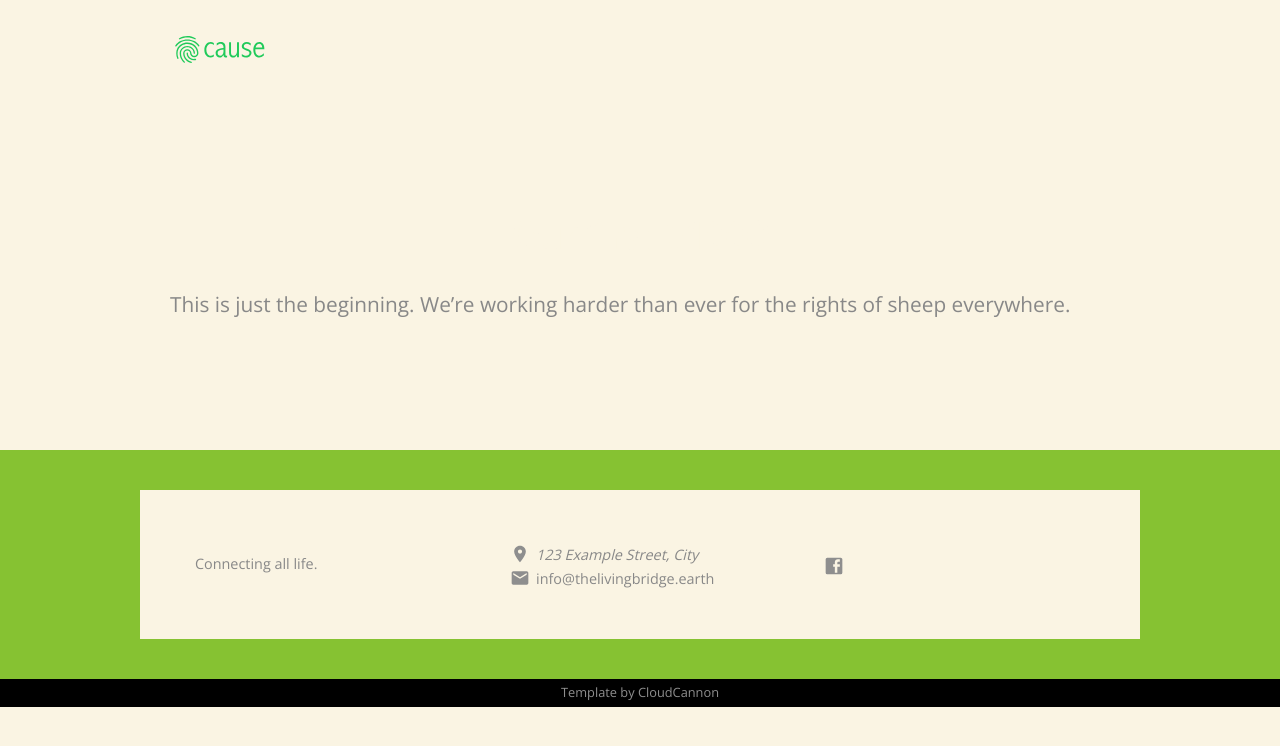
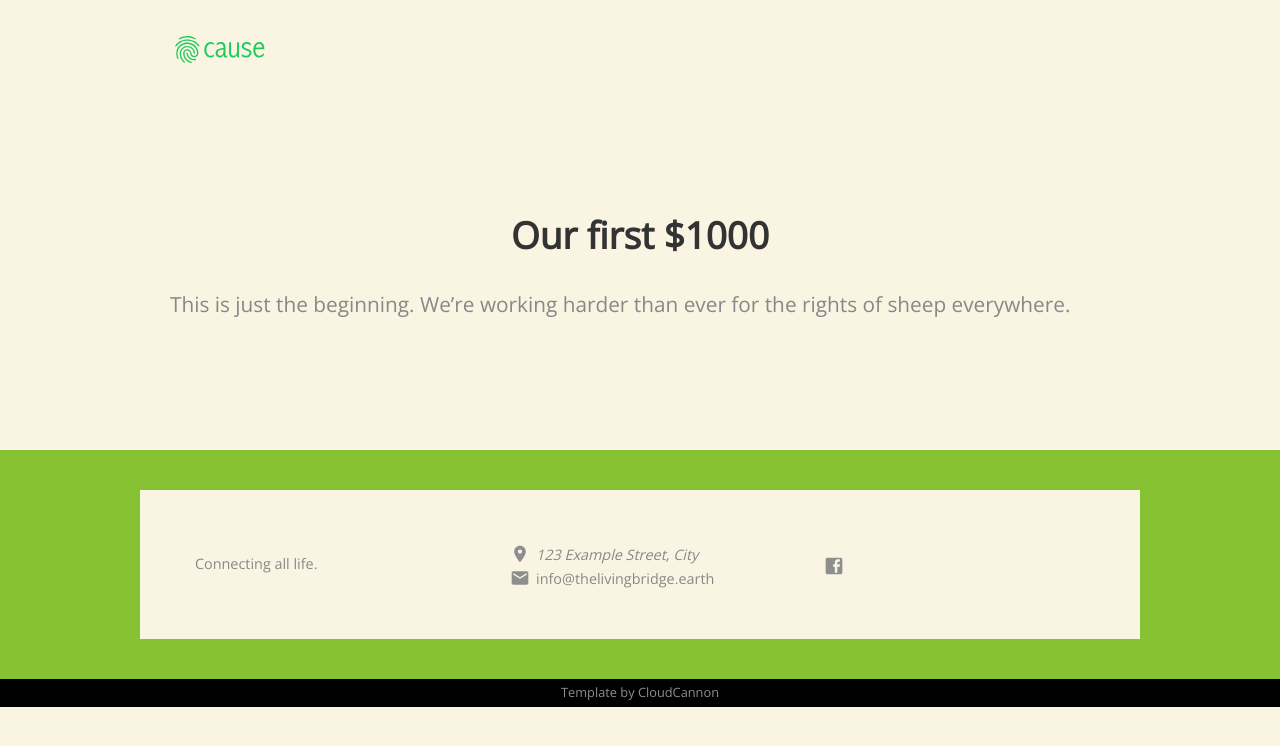
Before and after one commit to orfeaus/living-bridge-exploration, a Jekyll site: the page built from _posts/2016-10-15-1000.md, in a window 1280 px wide. Shown: the top 746 px of the page. Built offline with Jekyll 4.4.1, drawn with Linux system fonts in a browser that asks for light colours; nearby versions of some CDN libraries.

Commit message:
Update elements.scss

```diff
--- a/_sass/elements.scss
+++ b/_sass/elements.scss
@@ -2,7 +2,7 @@ html, body {
 	padding: 0;
 	margin: 0;
 	font-family: 'Open Sans', sans-serif;
-	color: #faf4e3;
+	color: #333;
 	background-color: #faf4e3;
 	min-width: 380px;
 }
```
